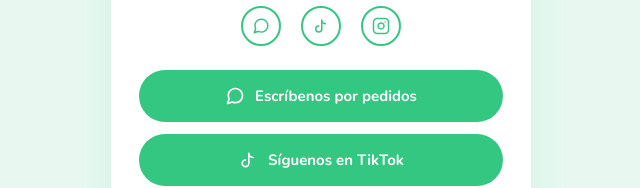
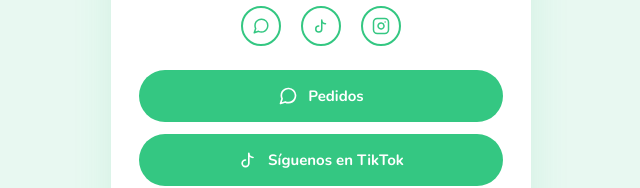
Before and after one commit to jessicatriana48-star/Momochi-links, a plain HTML site: page index.html in a window 1280 px wide. Shown: the part 373-561 px from the top of the page, without its empty margins (319-959 px from the left). Drawn offline with nearby package versions, Linux system fonts and the light colour scheme.

Commit message:
Update index.html

```diff
--- a/index.html
+++ b/index.html
@@ -89,7 +89,7 @@
   <div class="buttons">
     <a class="btn" href="https://wa.me/573212602296" target="_blank">
       <svg viewBox="0 0 24 24"><path d="M21 11.5a8.38 8.38 0 01-.9 3.8 8.5 8.5 0 01-7.6 4.7 8.38 8.38 0 01-3.8-.9L3 21l1.9-5.7a8.38 8.38 0 01-.9-3.8 8.5 8.5 0 014.7-7.6 8.38 8.38 0 013.8-.9h.5a8.48 8.48 0 018 8v.5z"/></svg>
-      Escríbenos por pedidos
+      Pedidos
     </a>
     <a class="btn" href="https://www.tiktok.com/@momochiicecream?is_from_webapp=1&sender_device=pc" target="_blank">
       <svg viewBox="0 0 24 24" stroke-width="1.8"><path d="M9 12a4 4 0 104 4V4a5 5 0 005 5"/></svg>
```
